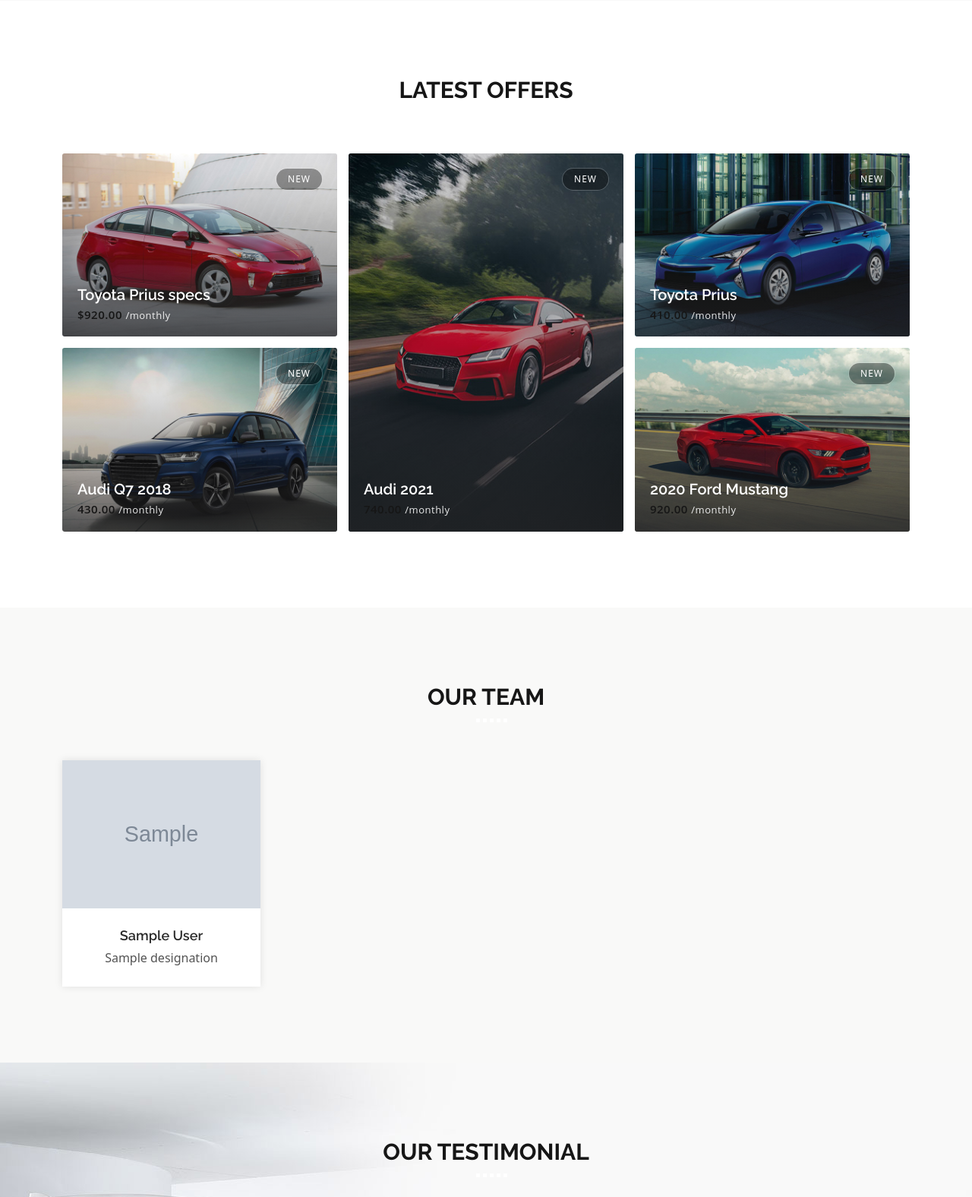
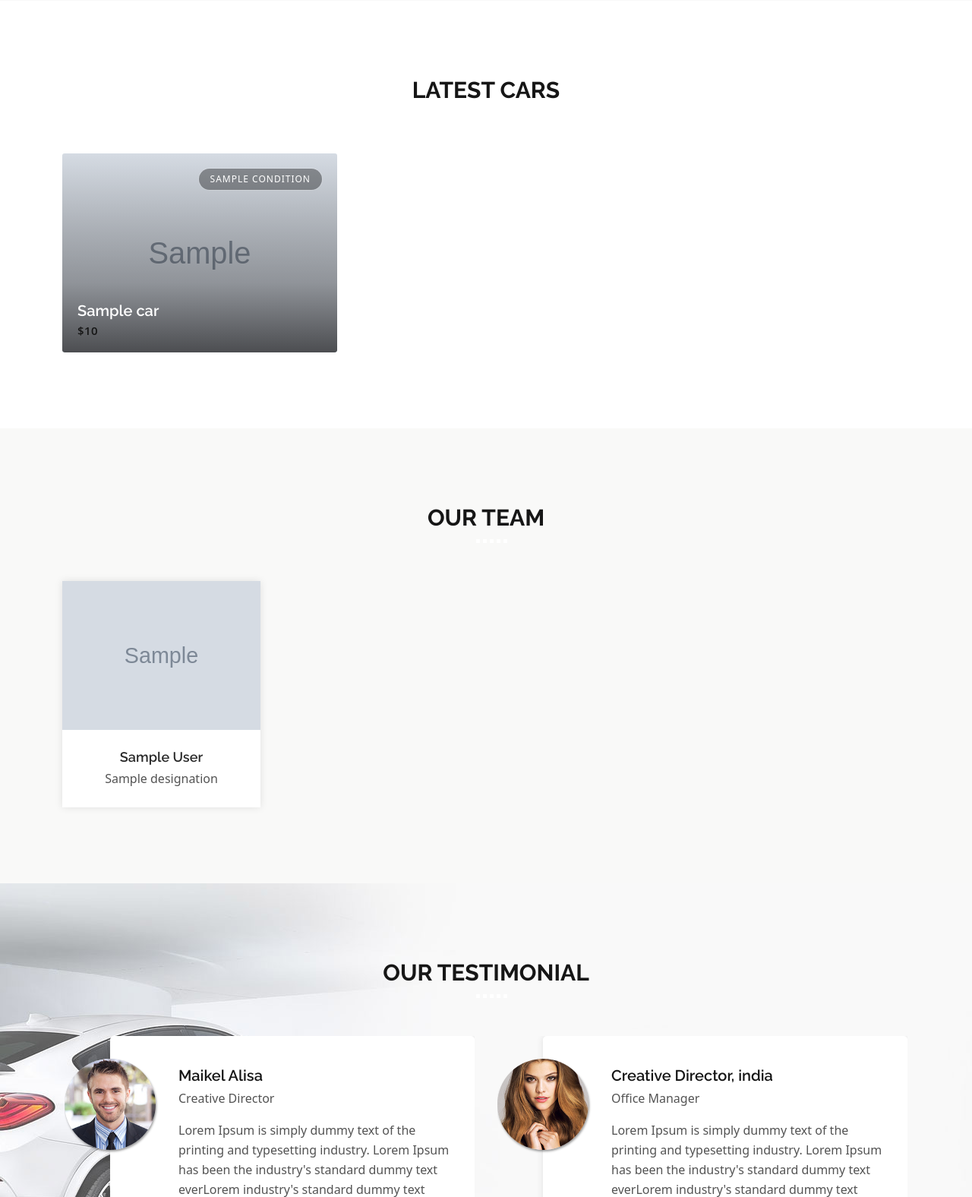
Before and after one commit to divyangpatel26/car_dealership_django, a Django app: template templates/pages/home.html in a window 1280 px wide. Shown: the part 2453-4029 px from the top of the page at 76% size. Run offline with Django 4.2, Linux system fonts and the light colour scheme; the template is opened without the code that fills it: most values are stand-ins (such as "Sample title", 1, 10 or a date in 2020); grey boxes marked "Sample" are stand-in pictures; some libraries are stand-ins or nearby versions; some web fonts are replaced.

Commit message:
Latest cars section done

```diff
--- a/cardealership/settings.py
+++ b/cardealership/settings.py
@@ -24,7 +24,7 @@
 # SECURITY WARNING: don't run with debug turned on in production!
 DEBUG = True
 
-ALLOWED_HOSTS = []
+ALLOWED_HOSTS = ['*']
 
 # Application definition
 
--- a/pages/views.py
+++ b/pages/views.py
@@ -5,11 +5,13 @@
 
 # Create your views here.
 def home(request):
+    cars = Car.objects.order_by('-created_date')
     teams = Team.objects.all()
     featured_cars = Car.objects.order_by('-created_date').filter(is_featured=True)
     data = {
         'teams': teams,
         'featured_cars': featured_cars,
+        'cars': cars,
     }
     return render(request, 'pages/home.html', data)
 
--- a/templates/pages/home.html
+++ b/templates/pages/home.html
@@ -303,7 +303,7 @@
     <div class="container">
         <!-- Main title -->
         <div class="main-title text-center">
-            <h1 class="mb-10">Latest Offers</h1>
+            <h1 class="mb-10">Latest Cars</h1>
             <div class="title-border">
                 <div class="title-border-inner"></div>
                 <div class="title-border-inner"></div>
@@ -313,104 +313,32 @@
             </div>
         </div>
         <div class="row row-2">
+            {% for cars in cars %}
             <div class="col-lg-4 col-md-12">
                 <div class="row">
                     <div class="col-md-6 col-lg-12 col-pad">
                         <div class="latest-offers-box">
                             <div class="photo-overflow">
                                 <div class="car-thumbnail-photo">
-                                    <img class="img-fluid w-100" src="{% static 'img/car/car-4.jpg' %}" alt="photo">
+                                    <img class="img-fluid w-100" src="{{cars.car_photo.url}}" style="min-height:262px; max-height:262px;" alt="photo">
                                 </div>
                             </div>
-                            <div class="new">New</div>
+                            <div class="new">{{cars.condition}}</div>
                             <div class="ling-section">
                                 <div class="lo-text clearfix">
                                     <h3>
-                                        <a href="car-details.html">Toyota Prius specs</a>
+                                        <a href="car-details.html">{{cars.car_title}}</a>
                                     </h3>
-                                    <h5>$920.00 <span>/monthly</span></h5>
+                                    <h5>${{cars.price}}</h5>
                                 </div>
                             </div>
                         </div>
                     </div>
-                    <div class="col-md-6 col-lg-12 col-pad">
-                        <div class="latest-offers-box">
-                            <div class="photo-overflow">
-                                <div class="car-thumbnail-photo">
-                                    <img class="img-fluid w-100" src="{% static 'img/car/car-6.jpg" alt="photo">
-                                </div>
-                            </div>
-                            <div class="new">New</div>
-                            <div class="ling-section">
-                                <div class="lo-text clearfix">
-                                    <h3>
-                                        <a href="car-details.html">Audi Q7 2018</a>
-                                    </h3>
-                                    <h5>430.00 <span>/monthly</span></h5>
-                                </div>
-                            </div>
-                        </div>
-                    </div>
+
                 </div>
             </div>
-            <div class="col-lg-4 col-md-6 col-pad">
-                <div class="latest-offers-box">
-                    <div class="photo-overflow">
-                        <div class="car-thumbnail-photo">
-                            <img class="img-fluid w-100" src="img/car/car-11.jpg" alt="photo">
-                        </div>
-                    </div>
-                    <div class="new">New</div>
-                    <div class="ling-section">
-                        <div class="lo-text clearfix">
-                            <h3>
-                                <a href="car-details.html">Audi 2021</a>
-                            </h3>
-                            <h5>740.00 <span>/monthly</span></h5>
-                        </div>
-                    </div>
-                </div>
-            </div>
-            <div class="col-lg-4 col-md-6">
-                <div class="row">
-                    <div class="col-md-12 col-lg-12 col-pad">
-                        <div class="latest-offers-box">
-                            <div class="photo-overflow">
-                                <div class="car-thumbnail-photo">
-                                    <img class="img-fluid w-100" src="img/car/car-1.jpg" alt="photo">
-                                </div>
-                            </div>
-                            <div class="new">New</div>
-                            <div class="ling-section">
-                                <div class="lo-text clearfix">
-                                    <h3>
-                                        <a href="car-details.html">Toyota Prius</a>
-                                    </h3>
-                                    <h5>410.00 <span>/monthly</span></h5>
-                                </div>
-                            </div>
-                        </div>
-                    </div>
-                    <div class="col-md-12 col-lg-12 col-pad">
-                        <div class="latest-offers-box">
-                            <div class="photo-overflow">
-                                <div class="car-thumbnail-photo">
-                                    <img class="img-fluid w-100" src="img/car/car-2.jpg" alt="photo">
-                                </div>
-                            </div>
-                            <div class="new">New</div>
-                            <div class="ling-section">
-                                <div class="lo-text clearfix">
-                                    <h3>
-                                        <a href="car-details.html">2020 Ford Mustang</a>
-                                    </h3>
-                                    <h5>920.00 <span>/monthly</span></h5>
-                                </div>
-                            </div>
-                        </div>
-                    </div>
-                </div>
-            </div>
+            {% endfor %}
+
         </div>
     </div>
 </div>
```
Also changed, not shown: db.sqlite3.
